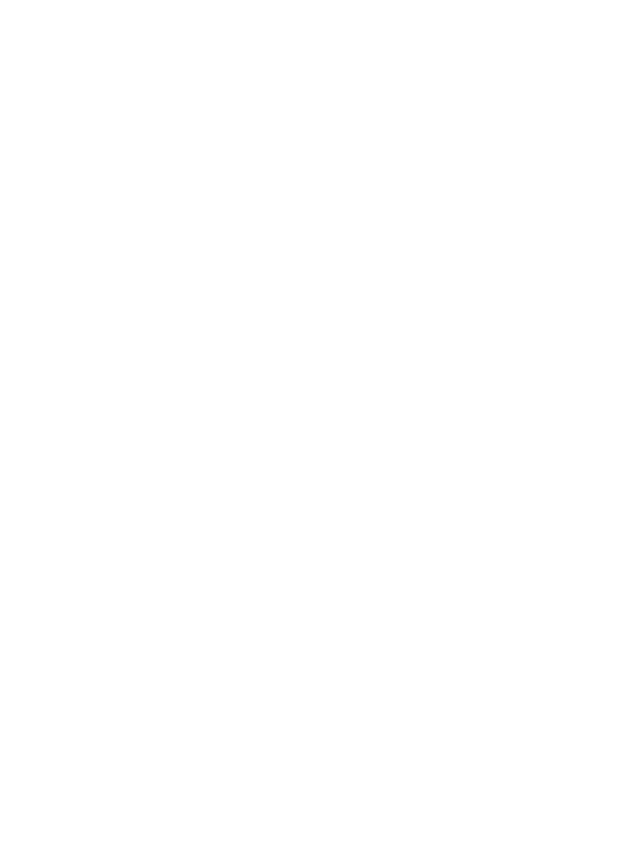
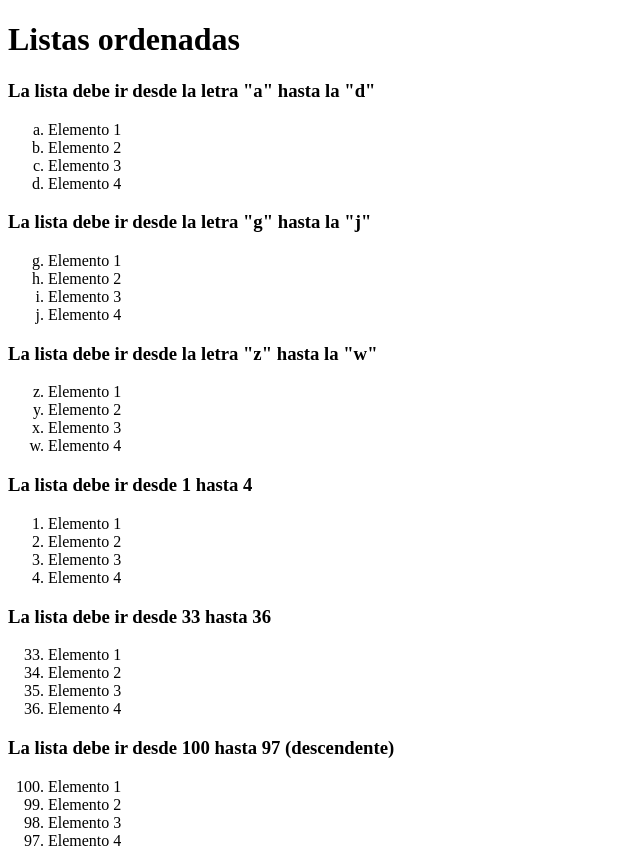
Before and after one commit to tupa1974/Ejercicio3, a plain HTML site: page index.html in a window 1280 px wide. Shown: the whole page, without its empty margins (0-640 px from the left). Before the commit the page ends 800 px from the top, so only its background shows below. Drawn offline with Linux system fonts and the light colour scheme.

Commit message:
Ejercicio finalizado

```diff
--- a/index.html
+++ b/index.html
@@ -4,5 +4,49 @@
     <meta charset="utf-8" />
     <title>Ejercicio 3</title>
   </head>
-  <body></body>
+  <body>
+    <h1>Listas ordenadas</h1>
+    <h3>La lista debe ir desde la letra "a" hasta la "d"</h3>
+    <ol type="a">
+      <li>Elemento 1</li>
+      <li>Elemento 2</li>
+      <li>Elemento 3</li>
+      <li>Elemento 4</li>
+    </ol>
+    <h3>La lista debe ir desde la letra "g" hasta la "j"</h3>
+    <ol type="a" start = "7">
+      <li>Elemento 1</li>
+      <li>Elemento 2</li>
+      <li>Elemento 3</li>
+      <li>Elemento 4</li>
+    </ol>
+    <h3>La lista debe ir desde la letra "z" hasta la "w" </h3>
+    <ol type="a"  start = "26" reversed>
+      <li>Elemento 1</li>
+      <li>Elemento 2</li>
+      <li>Elemento 3</li>
+      <li>Elemento 4</li>
+    </ol>
+    <h3>La lista debe ir desde 1 hasta 4</h3>
+    <ol >
+      <li>Elemento 1</li>
+      <li>Elemento 2</li>
+      <li>Elemento 3</li>
+      <li>Elemento 4</li>
+    </ol>
+    <h3>La lista debe ir desde 33 hasta 36</h3>
+    <ol start = "33">
+      <li>Elemento 1</li>
+      <li>Elemento 2</li>
+      <li>Elemento 3</li>
+      <li>Elemento 4</li>
+    </ol>
+    <h3>La lista debe ir desde 100 hasta 97 (descendente)</h3>
+    <ol start = "100" reversed>
+      <li>Elemento 1</li>
+      <li>Elemento 2</li>
+      <li>Elemento 3</li>
+      <li>Elemento 4</li>
+    </ol>
+  </body>
 </html>
```
